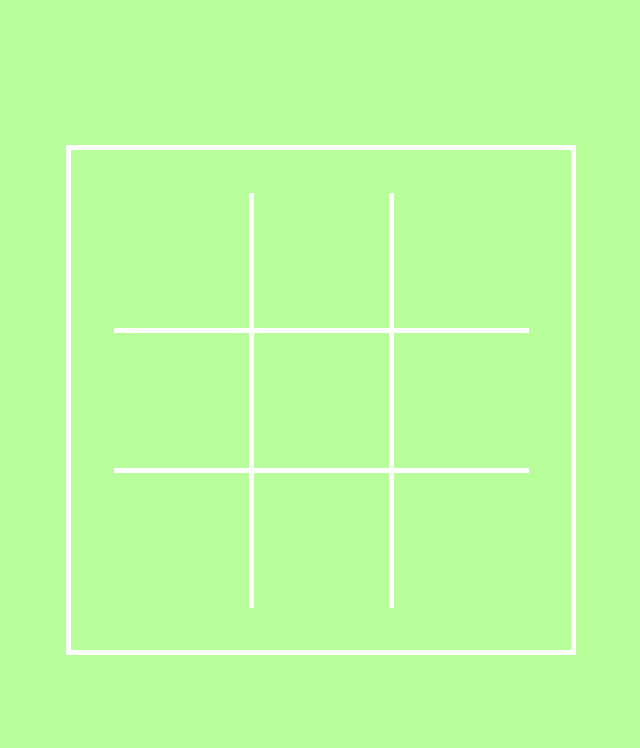
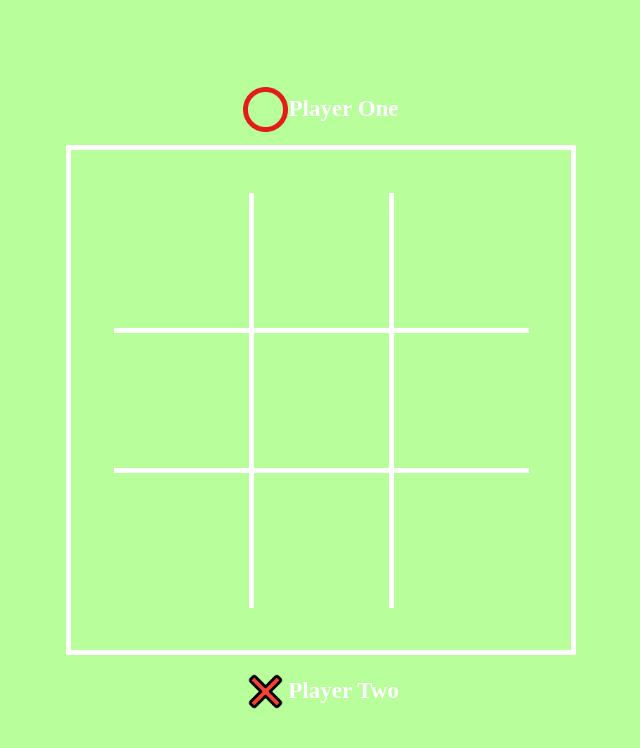
Before and after one commit to nineh90/tictactoe, a plain HTML site: page index.html in a window 1280 px wide. Shown: the whole page, without its empty margins (319-959 px from the left). Drawn offline with Linux system fonts and the light colour scheme.

Commit message:
Style anpassung

```diff
--- a/index.html
+++ b/index.html
@@ -9,7 +9,11 @@
     <title>Tic-Tac-Toe</title>
 </head>
 <body>
-    <div class="game-container">
+    <div class="game-container w-100">
+        <div class="current-player">
+            <img class="player" src="./img/circle.png" alt="">
+            <p>Player One</p>
+        </div>
         <div class="game-content">
             <table>
                 <tr>
@@ -56,6 +60,10 @@
                 </tr>
             </table>
         </div>
+        <div class="current-player">
+            <img class="player" src="./img/crossed.png" alt="">
+            <p>Player Two</p>
+        </div>
     </div>
 
 </body>
--- a/script.js
+++ b/script.js
@@ -2,8 +2,8 @@ let matchfield = [];
 let winner;
 let currentPlayer = 'circle';
 
-function fillMatchField(name){
-    matchfield[name] = currentPlayer;
+function fillMatchField(player){
+    matchfield[player] = currentPlayer;
 
     if(currentPlayer == 'circle'){
         currentPlayer = 'cross';
--- a/style.css
+++ b/style.css
@@ -49,12 +49,14 @@ height: 60px;
 }
 
 .game-container{
+  display: flex;
   align-items: center;
   justify-content: center;
+  flex-direction: column;
   width: 100%;
   height: 100vh;
   background-color: rgba(114, 254, 55, 0.5);
-  display: flex;
+
 }
 
 .game-content{
@@ -65,3 +67,20 @@ height: 60px;
   justify-content: center;
   display: flex;
 }
+
+.current-player{
+  display: flex;
+  flex-direction: row;
+  align-items: center;
+  font-weight: bolder;
+  color: white;
+  font-size: 23px;
+}
+
+.player{
+  width: 45px;
+}
+
+.w-100{
+  width: 100%;
+}
```
